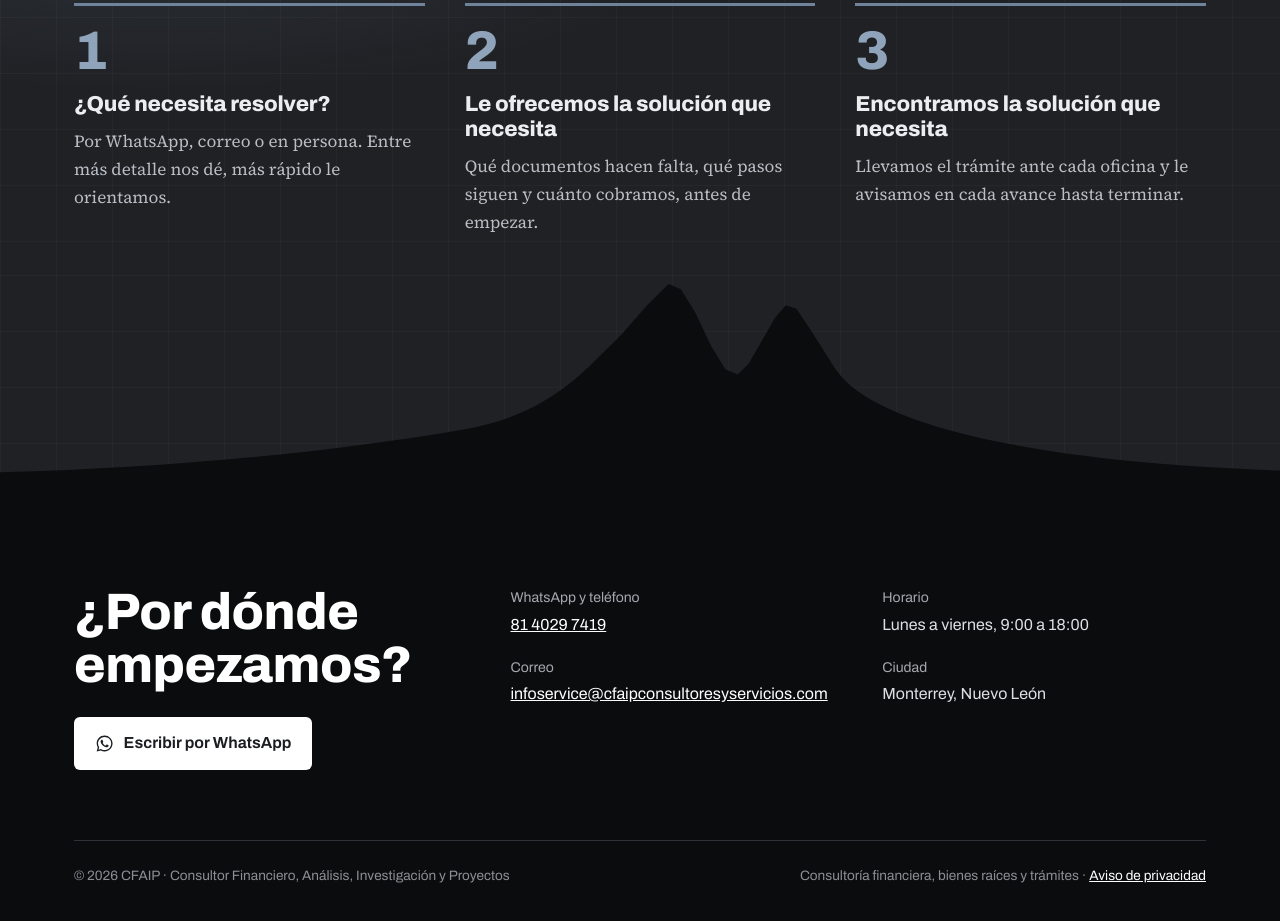
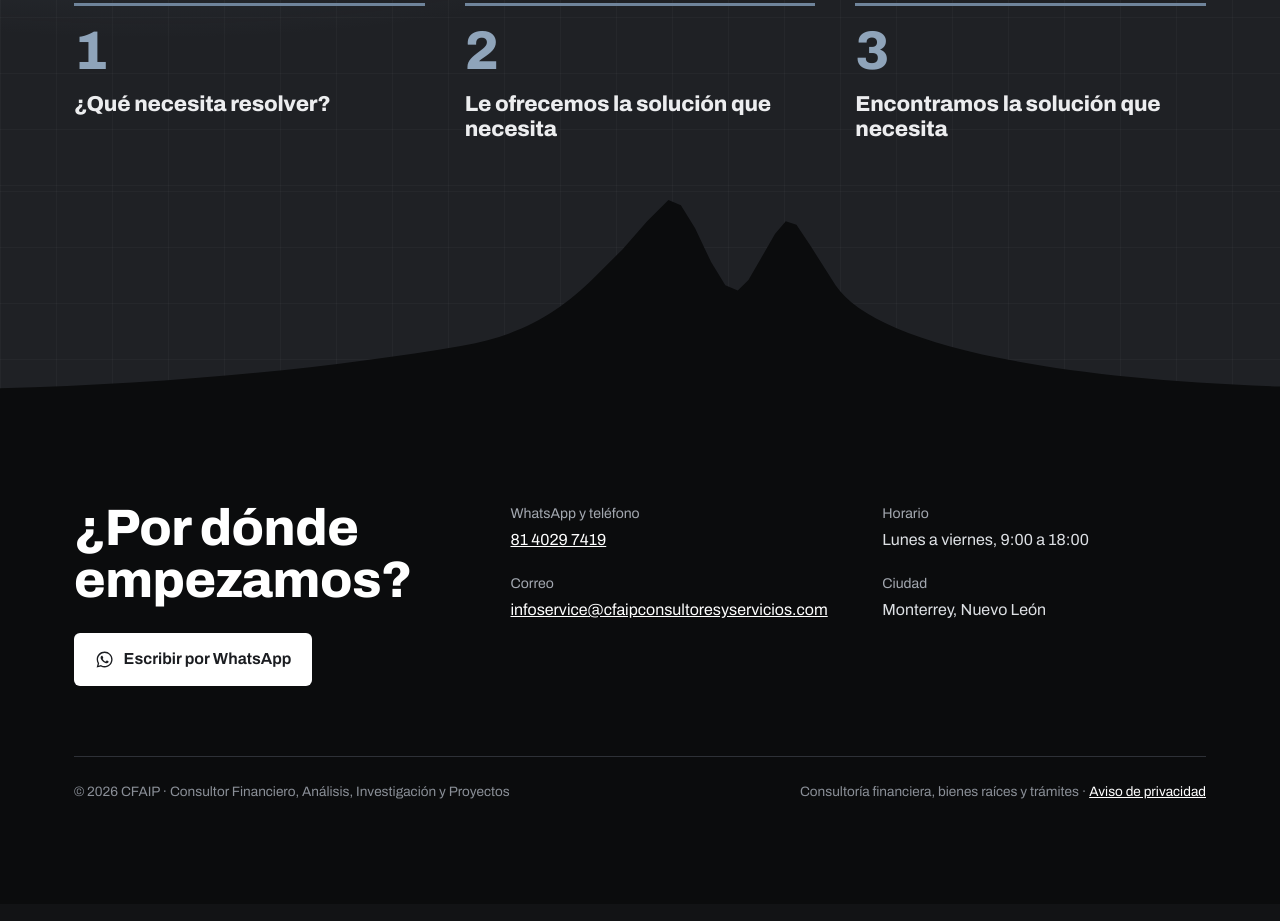
Before and after one commit to draguz-web/cfaip-web, a plain HTML site: page vista-previa/index.html in a window 1280 px wide. Shown: the part 2797-3718 px from the top of the page. Drawn offline with Linux system fonts and the light colour scheme.

Commit message:
Quitar textos de los pasos
Co-Authored-By: Claude Opus 5.5 <noreply@anthropic.com>
Claude-Session: https://claude.ai/code/session_01Eb37MmwNCtGFXMpDdVXHqY

```diff
--- a/vista-previa/index.html
+++ b/vista-previa/index.html
@@ -571,15 +571,12 @@ fieldset.campo{border:0;padding:0;margin:0 0 16px}
       <ol class="pasos">
         <li>
           <h3>¿Qué necesita resolver?</h3>
-          <p>Por WhatsApp, correo o en persona. Entre más detalle nos dé, más rápido le orientamos.</p>
         </li>
         <li>
           <h3>Le ofrecemos la solución que necesita</h3>
-          <p>Qué documentos hacen falta, qué pasos siguen y cuánto cobramos, antes de empezar.</p>
         </li>
         <li>
           <h3>Encontramos la solución que necesita</h3>
-          <p>Llevamos el trámite ante cada oficina y le avisamos en cada avance hasta terminar.</p>
         </li>
       </ol>
     </div>
```
